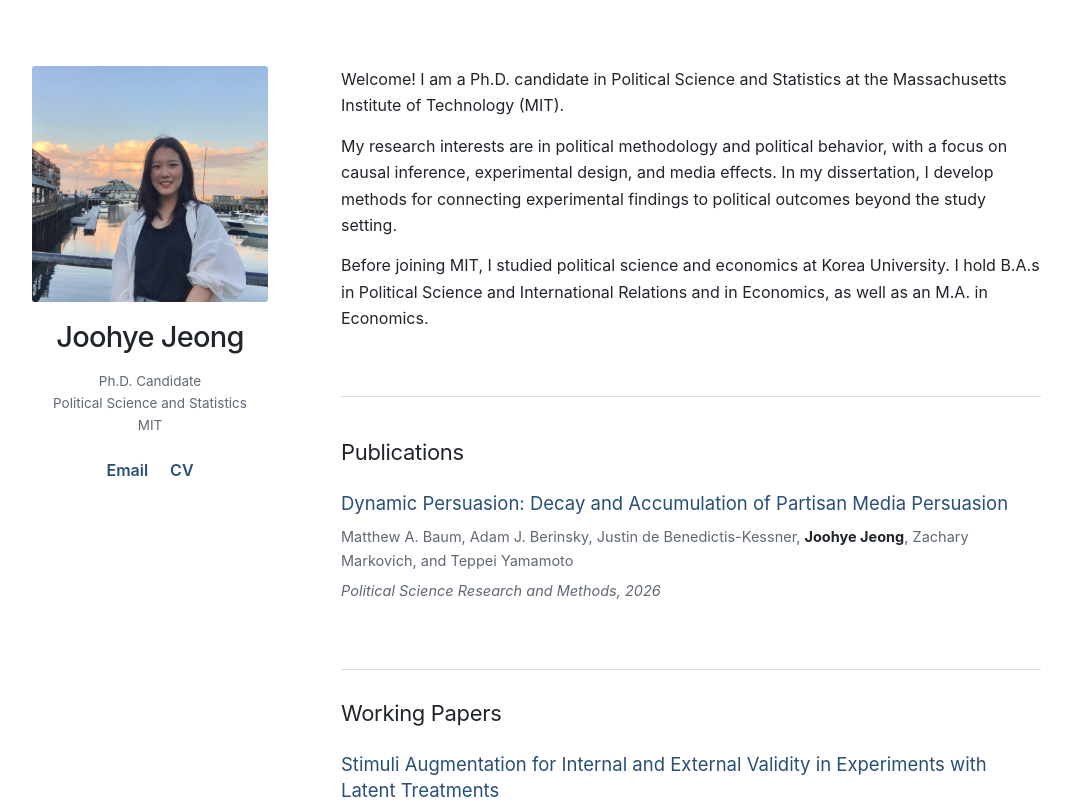
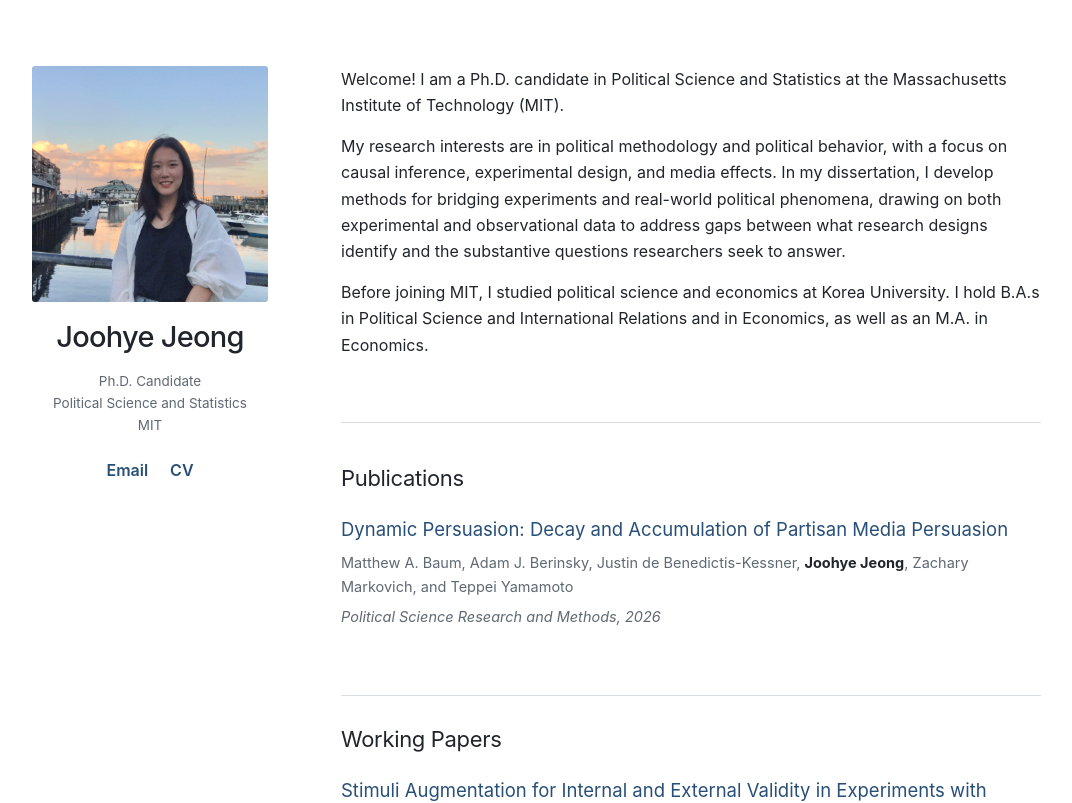
Before and after one commit to JoohyeJeong/JoohyeJeong.github.io, a Next.js app: page / in a window 1280 px wide. Shown: the top 803 px of the page, without its empty margins (105-1177 px from the left). Built offline with nearby package versions, Linux system fonts and the light colour scheme.

Commit message:
Refine dissertation summary and image indexing

```diff
--- a/app/page.tsx
+++ b/app/page.tsx
@@ -79,8 +79,10 @@ export default function Home() {
               My research interests are in political methodology and political
               behavior, with a focus on causal inference, experimental design,
               and media effects. In my dissertation, I develop methods for
-              connecting experimental findings to political outcomes beyond the
-              study setting.
+              bridging experiments and real-world political phenomena, drawing
+              on both experimental and observational data to address gaps between
+              what research designs identify and the substantive questions
+              researchers seek to answer.
             </p>
             <p>
               Before joining MIT, I studied political science and economics at
--- a/app/robots.ts
+++ b/app/robots.ts
@@ -8,10 +8,16 @@ const siteUrl = (
 
 export default function robots(): MetadataRoute.Robots {
   return {
-    rules: {
-      userAgent: '*',
-      allow: '/',
-    },
+    rules: [
+      {
+        userAgent: '*',
+        allow: '/',
+      },
+      {
+        userAgent: 'Googlebot-Image',
+        disallow: ['/og.png', '/og-v2.png'],
+      },
+    ],
     sitemap: `${siteUrl}/sitemap.xml`,
   };
 }
```
